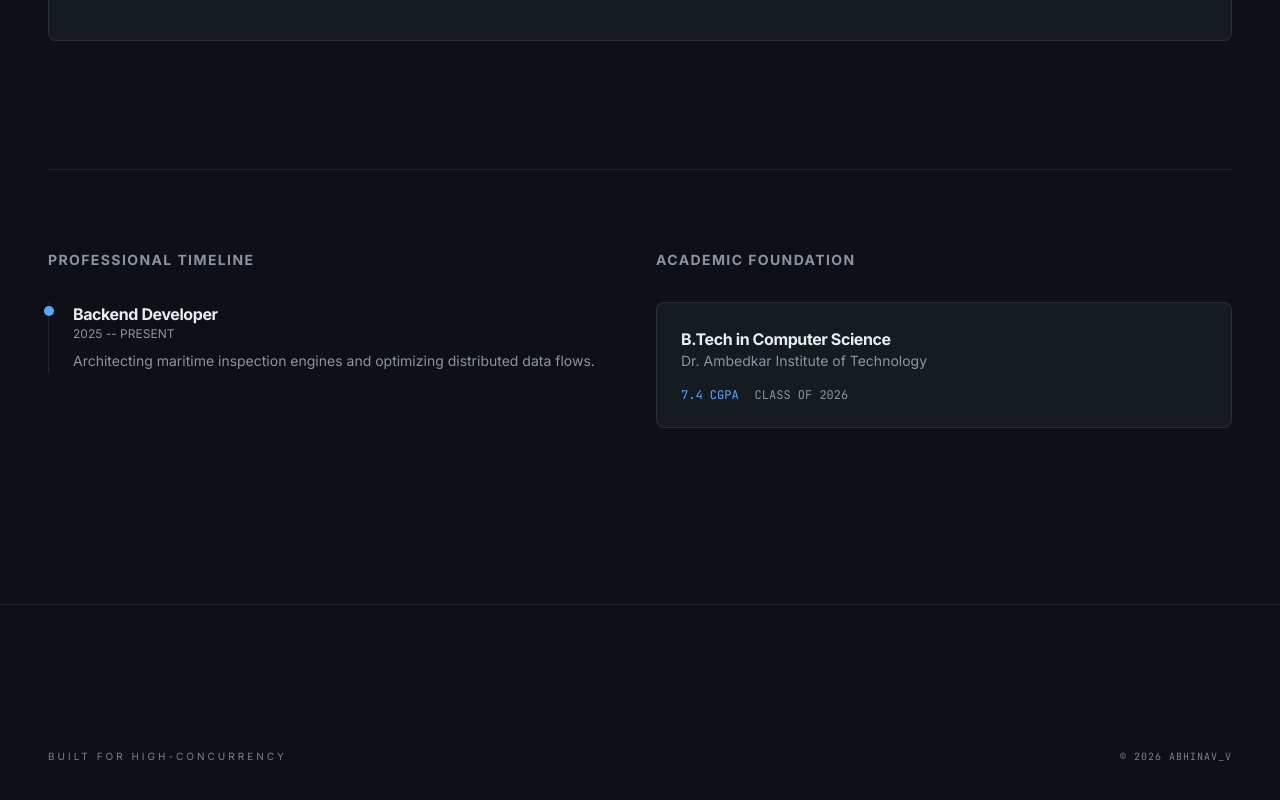
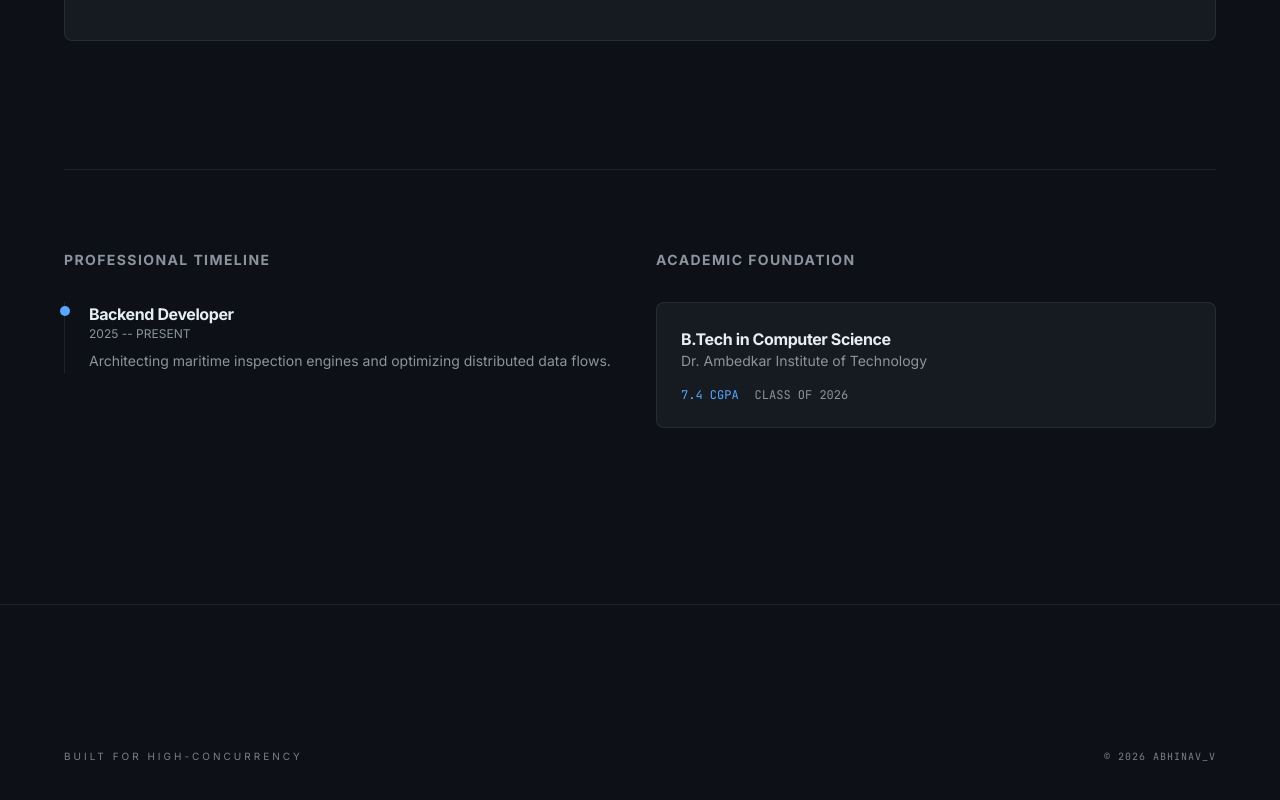
Before and after one commit to Abhinav-vishwkarmaa/portfolio, a React (Vite) app: page / in a window 1280 px wide. Shown: the part 2733-3533 px from the top of the page. Built offline with nearby package versions, Linux system fonts and the light colour scheme; the HTML template or start-up script is replaced by a standard one.

Commit message:
style: expand max-width for ultra-wide monitors

```diff
--- a/src/index.css
+++ b/src/index.css
@@ -34,7 +34,7 @@
 
 @layer components {
   .section-container {
-    @apply py-24 px-6 md:px-12 max-w-7xl mx-auto;
+    @apply py-24 px-6 md:px-16 max-w-[1600px] mx-auto;
   }
 
   .card-base {
```
